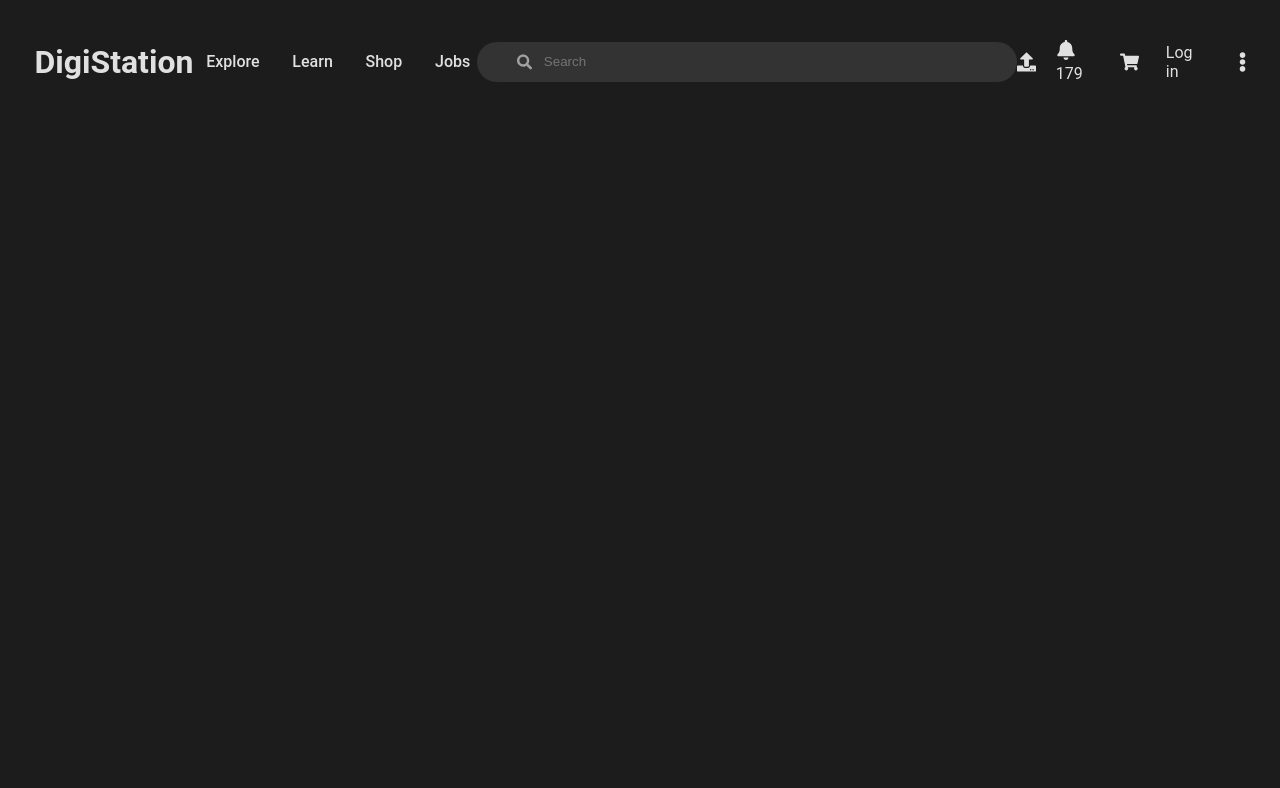
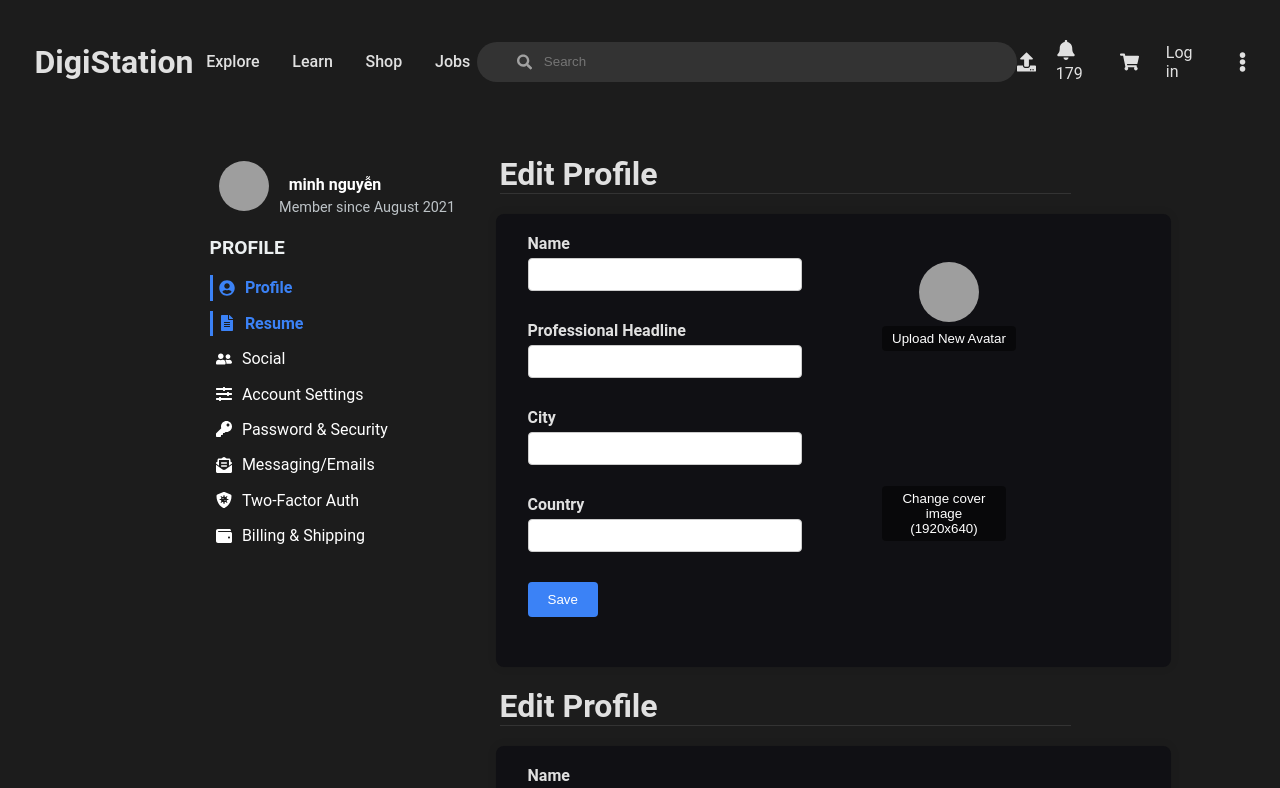
Before and after one commit to minhnnhob/DigitalStation, a React (Create React App) app in the folder frontend/: page /profile/resume in a window 1280 px wide. Shown: the top 788 px of the page. Built offline with nearby package versions, Linux system fonts and the light colour scheme; no server answers; grey boxes are pictures that could not be loaded.

Commit message:
fix profile route

```diff
--- a/frontend/src/App.js
+++ b/frontend/src/App.js
@@ -12,6 +12,7 @@
 // redux
 import store from "./store/index";
 import { fetchCurrentUser, fetchUserInfo } from "./store/slices/userSlice";
+import NotFound from "./components/notFound/NotFound";
 
 function App() {
   useEffect(() => {
@@ -30,7 +31,9 @@
               <Route path="/" element={<Home />} />
               <Route path="/login" element={<Login />} />
               <Route path="/register" element={<Register />} />
-              <Route path="/edit-profile" element={<Profile />} />
+              <Route path="/profile" element={<Profile />} />
+                <Route path="/profile/resume" element={<Profile />} />
+              <Route path="*" element={<NotFound />} />
             </Routes>
           </div>
         </BrowserRouter>
--- /dev/null
+++ b/frontend/src/components/notFound/NotFound.js
@@ -0,0 +1,9 @@
+const NotFound = () => {
+    return (
+        <div style={{ display: "flex", justifyContent: "center", alignItems: "center" }}>
+            <img style={{ alignItems: "center" }} src="https://www.memecreator.org/static/images/memes/4541861.jpg" alt=""/>
+        </div>
+    );
+};
+
+export default NotFound;
--- a/frontend/src/components/profileMenu/ProfileMenu.js
+++ b/frontend/src/components/profileMenu/ProfileMenu.js
@@ -20,7 +20,7 @@
           <div className="profile-links">
             <Link to="/profile">View Profile</Link>
             <span> · </span>
-            <Link to="/edit-profile">Edit Profile</Link>
+            <Link to="/profile">Edit Profile</Link>
           </div>
         </div>
       </div>
--- a/frontend/src/components/sideBar/editProfileBar.js
+++ b/frontend/src/components/sideBar/editProfileBar.js
@@ -16,12 +16,12 @@
       <h2>PROFILE</h2>
       <ul>
         <li>
-          <NavLink to="/edit-profile" className={({ isActive }) => (isActive ? 'active' : '')}>
+          <NavLink to="/profile" className={({ isActive }) => (isActive ? 'active' : '')}>
             <FaUserCircle /> Profile
           </NavLink>
         </li>
         <li>
-          <NavLink to="/resume" className={({ isActive }) => (isActive ? 'active' : '')}>
+          <NavLink to="/profile/resume" className={({ isActive }) => (isActive ? 'active' : '')}>
             <FaFileAlt /> Resume
           </NavLink>
         </li>
--- a/frontend/src/pages/Profile.js
+++ b/frontend/src/pages/Profile.js
@@ -1,16 +1,19 @@
 // src/pages/EditProfile.js
-import React from 'react';
-import Sidebar from '../components/sideBar/editProfileBar';
-import ProfileForm from '../components/profile/editProfile';
-
+import React from "react";
+import Sidebar from "../components/sideBar/editProfileBar";
+import ProfileForm from "../components/profile/editProfile";
+import { Route, Routes } from "react-router-dom";
 
 const EditProfile = () => {
   return (
     <div className="container">
       <Sidebar />
       <main className="main-content">
+        <Routes>
+          <Route path="/" element={<ProfileForm />} />
+          <Route path="/resume" element={<ProfileForm />} />
+        </Routes>
         <ProfileForm />
-
       </main>
     </div>
   );
```
Also changed, not shown: 1 other file (tests, documents, lock files or other folders).
